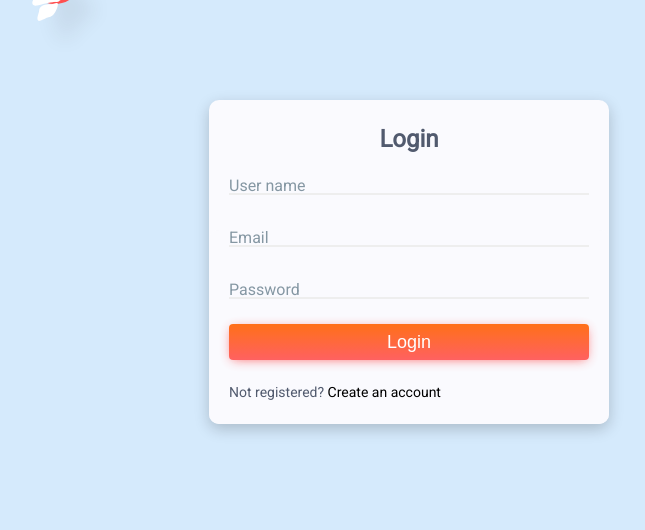
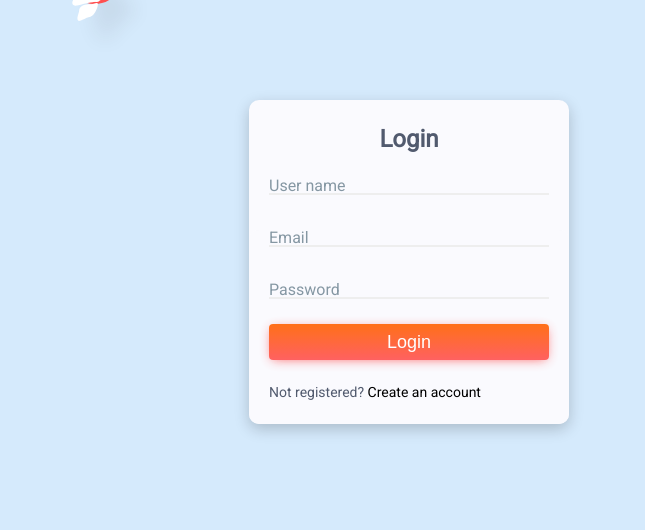
Before and after one commit to ThaiHoang-newbie/Food_store_website, a PHP site: page /login_form.php in a window 1280 px wide. Shown: the top 530 px of the page, without its empty margins (231-876 px from the left). Run offline with PHP 8.4, Linux system fonts and the light colour scheme.

Commit message:
Interface

```diff
--- a/login_form.php
+++ b/login_form.php
@@ -437,7 +437,7 @@
             margin: 100px;
             padding: 25px 20px 10px;
             box-shadow: 0 5px 15px rgba(0, 0, 0, 0.2);
-            width: 400px;
+            width: 320px;
             box-sizing: border-box;
         }
 
```
Also changed, not shown: README.md.
